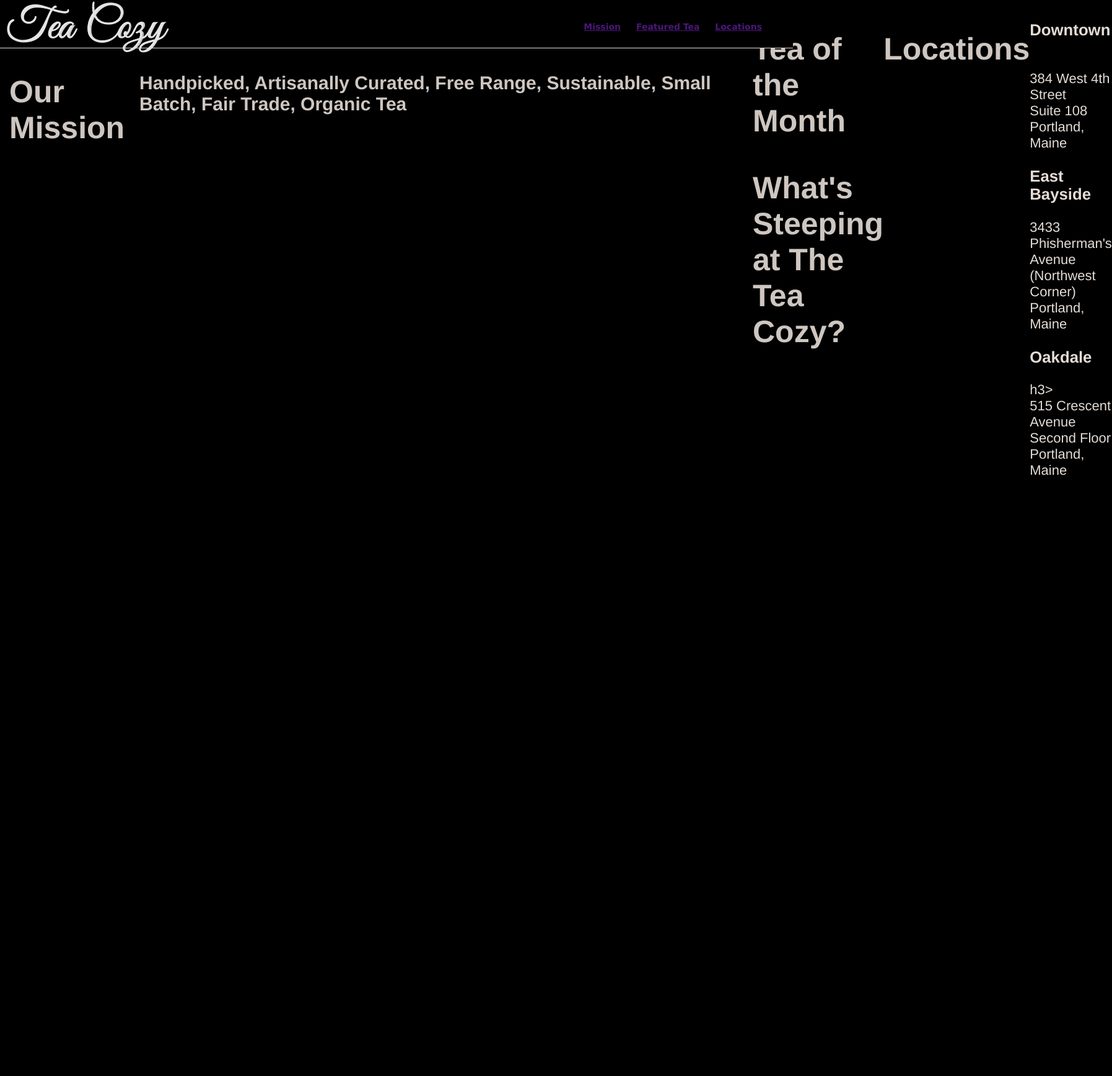
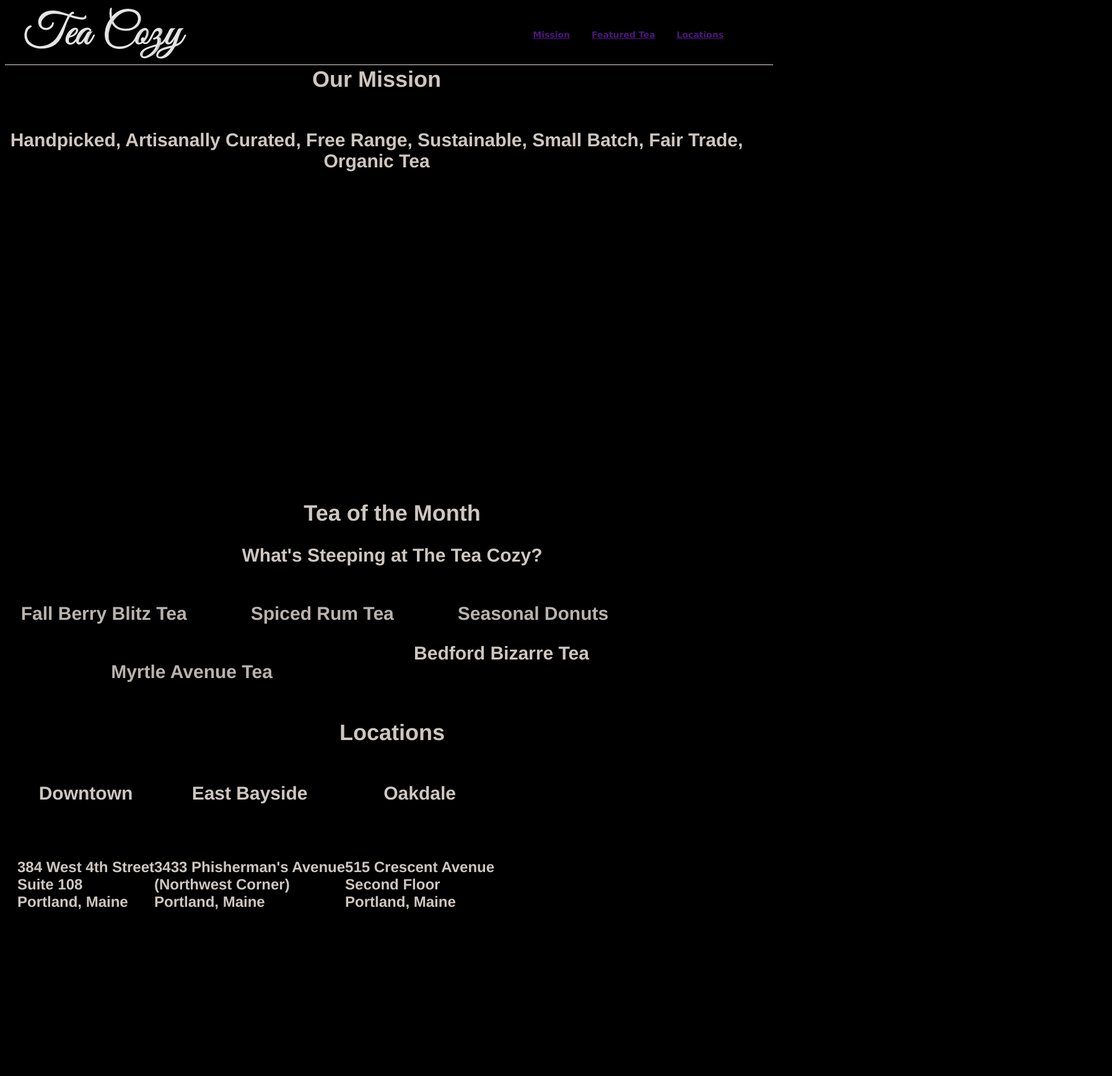
Before and after one commit to DeemCreative/TeaCozy, a plain HTML site: page Index.html in a window 1280 px wide. Shown: the top 1736 px of the page at 62% size, 1795 px wide, since content can reach past the window. Before the commit the page ends 800 px from the top, so only its background shows below. Drawn offline with Linux system fonts and the light colour scheme.

Commit message:
Add files via upload

```diff
--- a/Index.html
+++ b/Index.html
@@ -12,7 +12,7 @@
 
 <header>
     <div class="logo">
-        <img src="../images/img-tea-cozy-logo.png" alt="Tea Cozy Logo">
+        <img src="images/img-tea-cozy-logo.png" alt="Tea Cozy Logo">
         </div>
 
     <nav>
@@ -29,11 +29,12 @@
 
 <!--MISSION-->
 <div class="mission">
-    <div class="image content">
     <div class="mission-banner">
-    <h2 span>Our Mission</h2><br>
-    <p><h4 span> Handpicked, Artisanally Curated, Free Range, Sustainable,
-        Small Batch, Fair Trade, Organic Tea</h4></p>
+    <h2 span>Our Mission</h2></div>
+    <div class="mission-banner">
+   <h3 span> Handpicked, Artisanally Curated, Free Range, Sustainable,
+        Small Batch, Fair Trade, Organic Tea</h3>
+    </div>
 </div>
 </div>
 </div>
@@ -43,9 +44,36 @@
 <div class="tea of the month banner">
 
     <h2 span>Tea of the Month</span>
-        <p> What's Steeping at The Tea Cozy?</p>
-<div class="selection boxes">
+
+     <h3 p> What's Steeping at The Tea Cozy?</p>
+
+    <div class="selections">
+
+        <div class="t-box-1 .image-box">
+        <h3>Fall Berry Blitz Tea</h3>
+
+        </div>
+        <div class="t-box-2"></div>
+        <h3>Spiced Rum Tea</h3>
+
+        <div class="t-box-3"></div>
+        <h3>Seasonal Donuts </h3>
+         </div>
+
+    <div class="selections">
+
+        <div class="t-box-4 .image-box"></div>
+        <h3> Myrtle Avenue Tea</h3>
+
+        <div class="t-box-5 .image-box"></div>
+        <h13>Bedford Bizarre Tea</h13>
+
+
+
+
     </div>
+
+
 
 </div>
 
@@ -53,27 +81,27 @@
 
 
 <!--LOCATIONS-->
-<div class="image content"></div>
+
 <h2 span>Locations</h2>
-<div class="location boxes">
+<div class="locations .box">
     <box>
     <h3>Downtown</h3><br>
-    384 West 4th Street <br>
+    <h4>384 West 4th Street <br>
     Suite 108 <br>
-    Portland, Maine
+    Portland, Maine</h4>
     </box>
 
     <box>
-    <h3>East Bayside<br></h3>
-    3433 Phisherman's Avenue<br>
+    <h3>East Bayside</h3><br>
+    <h4>3433 Phisherman's Avenue<br>
     (Northwest Corner)<br>
-    Portland, Maine
+    Portland, Maine</h4>
     </box>
 
-    <box><h3>Oakdale</h3>h3><br>
-    515 Crescent Avenue<br>
+    <box><h3>Oakdale</h3><br>
+    <h4>515 Crescent Avenue<br>
     Second Floor<br>
-    Portland, Maine
+    Portland, Maine</h4>
     </box>
 </div>
 
@@ -81,12 +109,16 @@
 
 
 <!--FOOTER-->
+<div class="footer">
+    <h2>The Tea Cozy</h2><br>
+    <h5>Contact@theteacozy.com<br>
+    (917) 555-8904 </h5>
+</div>
 
+<!--COPYRIGHT--><p>copyright The Tea Cozy 2017</p>
+<div class="copyright">
 
-
-
-<!--COPYRIGHT-->
-
+</div>
 </div> <!--ending div tag for container-->
 </body>
 
--- a/css/stylesheet.css
+++ b/css/stylesheet.css
@@ -1,54 +1,76 @@
 /* UNIVERSAL */
+
+.container {
+    display: flex;
+    margin-left:auto;
+    margin-right: auto;
+    width: 1250px;
+    height: auto;
+  }
+
 body {
-font-family: "Helvetica";
-font-size: 22px;
-color: seashell;
-background-color: black;
-opacity: 0.9;
+    font-family: "Helvetica";
+    font-size: 22px;
+    color: seashell;
+    background-color: black;
+    opacity: 0.9;
+    width: 1250px;
 }
 
 nav span {
     display: inline-block;
     padding: 20px 10px;
+    margin-right: 10px;
+
   }
 
   header nav {
     padding-right: 40px;
   }
 
-.container {
-  display: flex;
-  flex-direction: row;
-  justify-content: space-around;
-  margin-left:auto;
-  margin-right: auto;
-  width: 1250px;
-}
+
 
 h2 {
     font-family: "Helvetica";
-    font-size:50px;
+    font-size:36px;
+    color: seashell;
+    opacity: 0.9;
+    text-align: center;
+
+}
+h3 { font-family: "Helvetica";
+    font-size:30px;
+    color: seashell;
+    opacity: 0.9;
+    text-align: center;}
+
+h4 {
+    font-family: "Helvetica";
+    font-size:24px;
     color: seashell;
     opacity: 0.9;
 }
 
-h4 {
-    font-family: "Helvetica";
-    font-size:30px;
+h5 { font-family: "Helvetica";
+    font: size 20;px;
     color: seashell;
     opacity: 0.9;
+
 }
 
 .box{
     background-color: black;
     width: 300px;
     height: 300px;
+    margintop: 15px;
+
 }
 
 .image-box {
     display: flex;
     width: 300px;
     height: 200px;
+    bottom-margin: 10px;
 
 }
 
@@ -57,16 +79,18 @@ h4 {
 
 header {
   display: flex;
-  align-items: center;
+  justify-content: center;
   position: fixed;
   z-index: 1;
-  width: 100%;
-  height: 69px;
+  width: 1200px;
+  height: 69 px;
   border-bottom: 1px solid seashell;
   background-color: black;
   font-family: "Verdana", sans-serif;
   font-size: 14px;
   font-weight: bold;
+  padding: 20px 20px;
+
 }
 
 .logo {
@@ -84,10 +108,14 @@ header {
 /* MISSION */
 
 .mission {
+    display: flex;
+    flex-direction: column;
     background-image: url("./images/img-mission-background.jpg") alt="Tea Cozy artisanal blend";
     width: 1200px;
     height: 700px;
     margin-top: 69px;
+    text-align: center;
+
 
 }
 
@@ -97,6 +125,7 @@ header {
 
     background-color: black;
     width: 1200px;
+    text-align: center;
 
 }
 
@@ -105,9 +134,16 @@ header {
 .selections {
     display: flex;
     flex-direction: row;
+    justify-content: space-around;
     width: 1000px;
     background-color: black;
 
+}
+
+.teabanner {
+    display: flexbox;
+    justify-content: center;
+    width: 1000px;
 }
 
 .t-box-1 {
@@ -121,9 +157,64 @@ header {
 t-box-3 {
     background-image: url("./images/img-donut.jpg") alt="donut" width=300px;
 }
+t-box-4 {
+    background-image: url("images/img-myrtle-ave.jpg") alt="Myrtle Avenue Tea" width=300px;
+}
+
+t-box-5 {
+    background-image: url("images/img-bedford-bizarre.jpg") alt="Bedford Bizarre Tea" width=300px;
+}
 
 
 
 /* LOCATIONS */
 
+.locations {
+    display: flex;
+    background-image: url("../images/img-locations-background.jpg")
+    alt="Tea Cozy Locations" width= 1200px height: 500px;
+    width:1200px;
+    height: 500px;
+    margin-right: 20px;
+    margin-left: 20px;
+    opacity: 1;
+
+}
+
+.h3 locations {
+    display: flex;
+    flex-direction: row;
+    margin-bottom: 15px;
+    width: 300px;
+    height: 300px;
+    opacity: 1;
+    margin-right: 20px;
+    margin-left: 20px;
+
+}
+
+.loc1{
+    display: flex
+}
+
+
 /* FOOTER */
+footer {
+    display: flex;
+    flex-direction: column;
+    flex-align: center;
+    width: 1000px;
+    height: 200px;
+    background-color: black;
+
+}
+
+/* COPYRIGHT */
+
+<!--COPYRIGHT-->
+.copyright{
+    display: flex;
+    justify-content: flex-start;
+    margin-left: 20px;
+
+}
```
